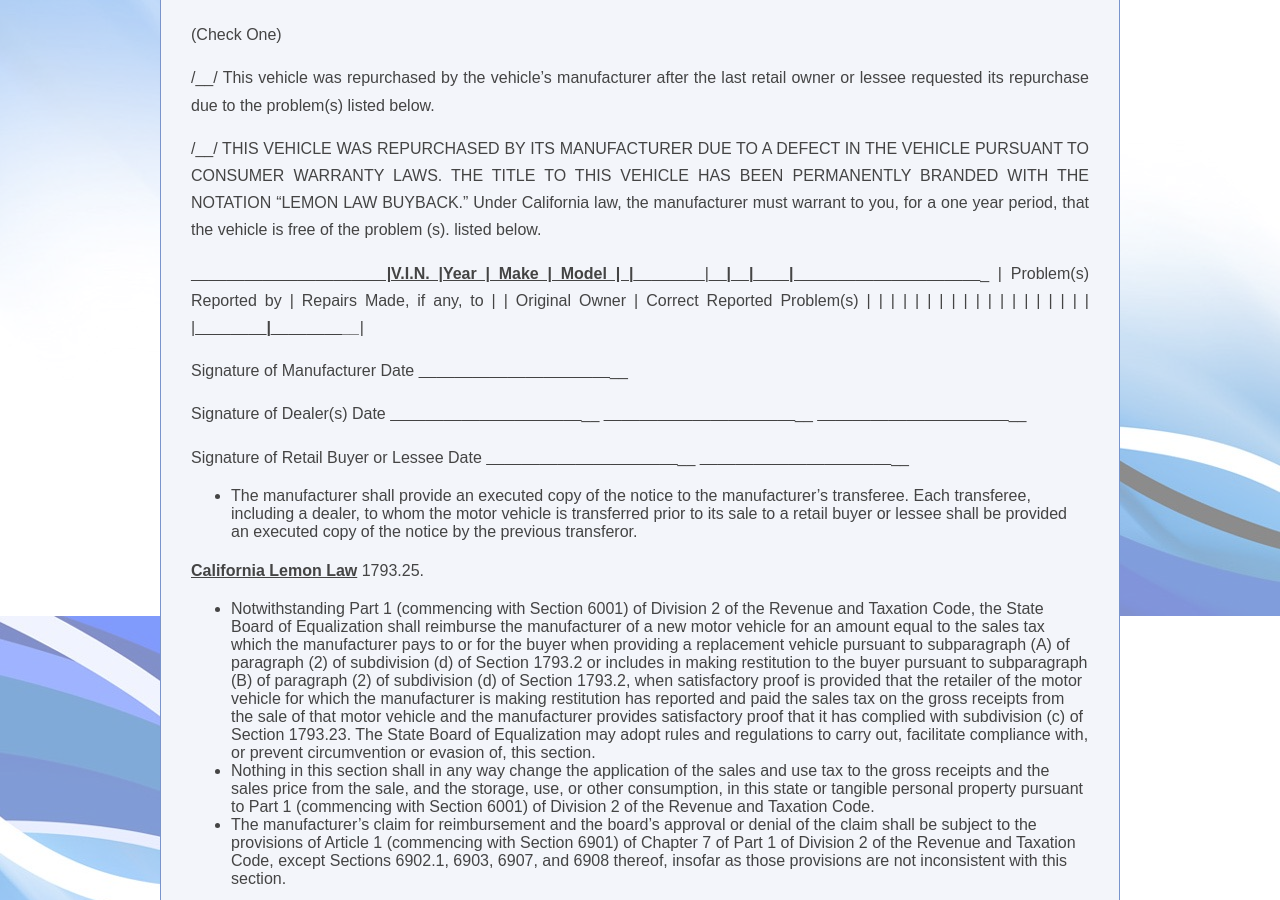
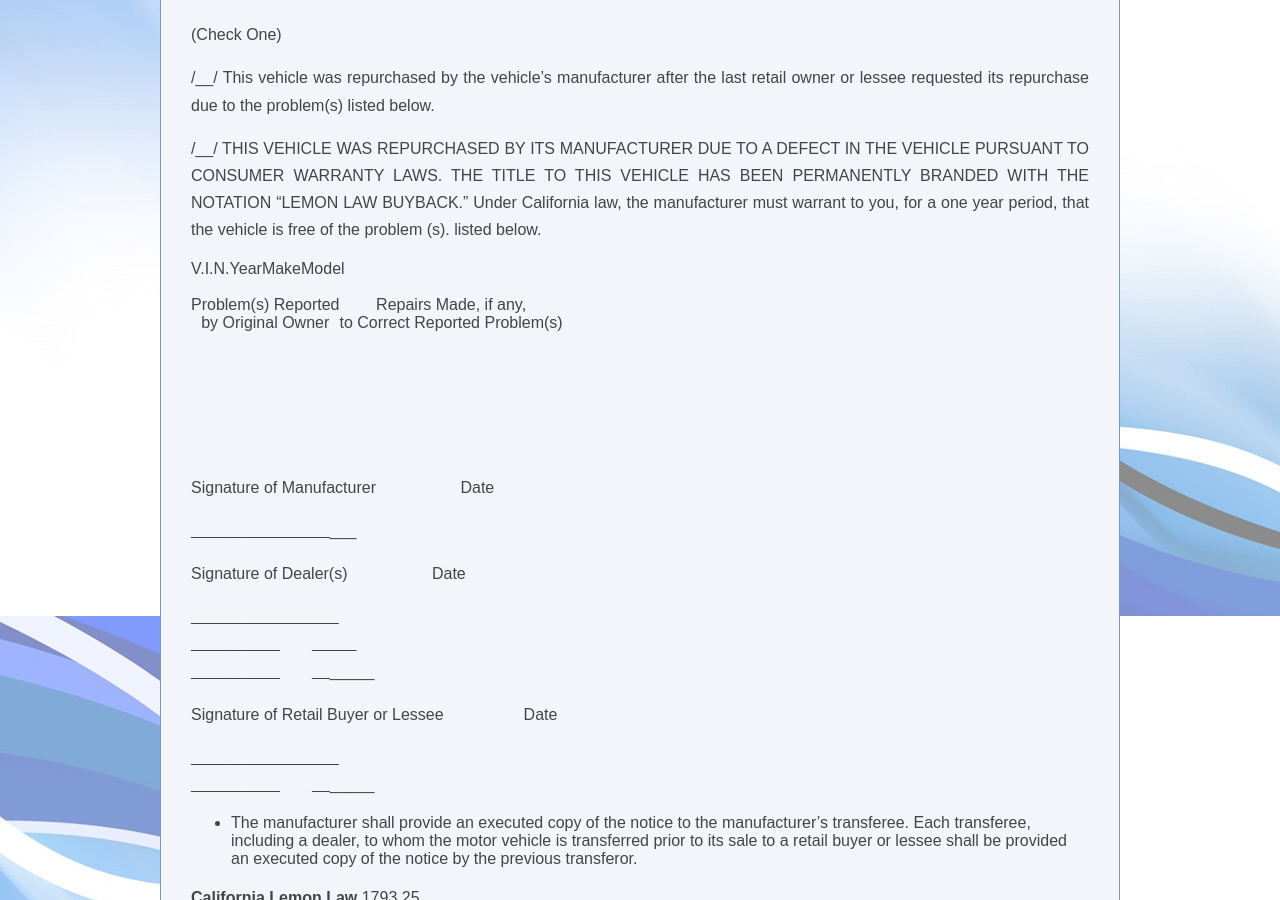
Before and after one commit to lemonlawaz/lemonlawaz.github.io, a Jekyll site: the page built from lemonlaws/california.md, in a window 1280 px wide and 900 px high, scrolled down 10648 px. Built offline with Jekyll 4.4.1, drawn with Linux system fonts in a browser that asks for light colours.

Commit message:
updated table format

```diff
--- a/lemonlaws/california.md
+++ b/lemonlaws/california.md
@@ -225,30 +225,36 @@
 
 /__/ THIS VEHICLE WAS REPURCHASED BY ITS MANUFACTURER DUE TO A DEFECT IN THE VEHICLE PURSUANT TO CONSUMER WARRANTY LAWS. THE TITLE TO THIS VEHICLE HAS BEEN PERMANENTLY BRANDED WITH THE NOTATION "LEMON LAW BUYBACK." Under California law, the manufacturer must warrant to you, for a one year period, that the vehicle is free of the problem (s). listed below.
 
-___________________________________________________________ |V.I.N.      |Year     | Make      | Model     |
-|__________________________|________|__________|____________|
-___________________________________________________________
-| Problem(s) Reported by | Repairs Made, if any, to |
-| Original Owner | Correct Reported Problem(s) |
+
+V.I.N.        | Year  | Make  | Model |
+--------------|-------|-------|-------|
+              |                       |
+
+Problem(s) Reported <br> by Original Owner | Repairs Made, if any, <br> to Correct Reported Problem(s)|
+:-----------------------------------------:|:--------------------------------------------------------:|
 |                      |                      |
 |                      |                      |
 |                      |                      |
 |                      |                      |
 |                      |                      |
 |                      |                      |
-|___________________________|_______________________________|
+|                      |                      |
 
-Signature of Manufacturer                                     Date
-_______________________________________________ ____________
 
-Signature of Dealer(s)                                          Date
-_______________________________________________ ____________
-_______________________________________________ ____________
-_______________________________________________ ____________
+Signature of Manufacturer &emsp;&emsp;&emsp;&emsp;&emsp;Date
 
-Signature of Retail Buyer or Lessee                     Date
-_______________________________________________ ____________
-_______________________________________________ ____________
+_____________________________&emsp;&emsp;____________
+
+Signature of Dealer(s) &emsp;&emsp;&emsp;&emsp;&emsp;Date
+
+_____________________________&emsp;&emsp;____________ <br>
+_____________________________&emsp;&emsp;____________ <br>
+_____________________________&emsp;&emsp;____________
+
+Signature of Retail Buyer or Lessee&emsp;&emsp;&emsp;&emsp;&emsp;Date
+
+_____________________________&emsp;&emsp;____________ <br>
+_____________________________&emsp;&emsp;____________
 
 - The manufacturer shall provide an executed copy of the notice to the manufacturer's transferee. Each transferee, including a dealer, to whom the motor vehicle is transferred prior to its sale to a retail buyer or lessee shall be provided an executed copy of the notice by the previous transferor.
 
```
